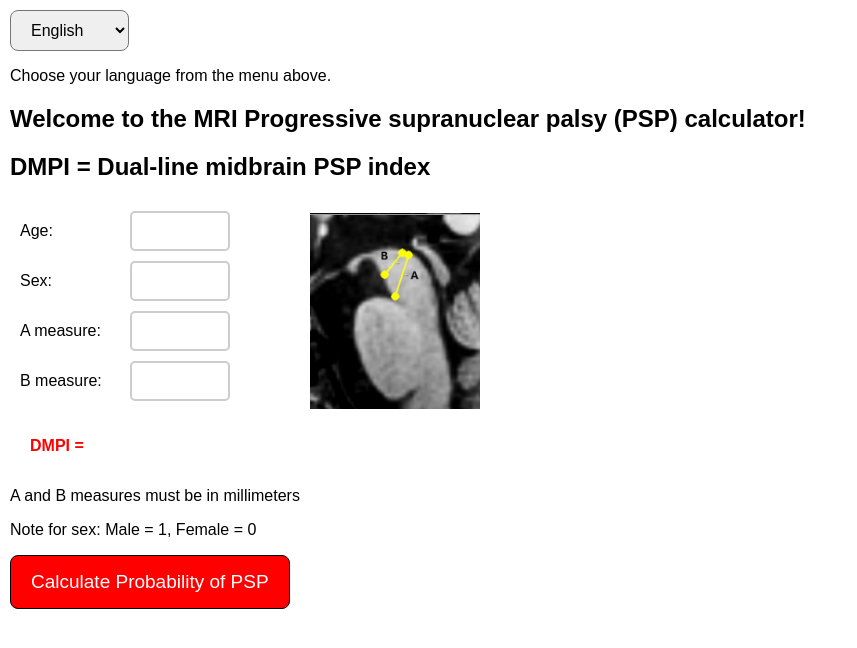
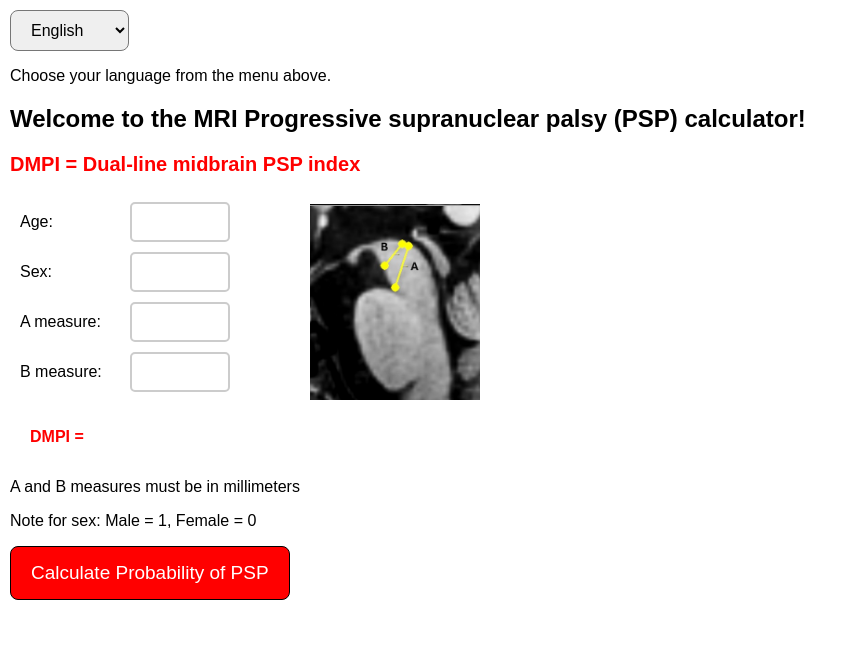
Before and after one commit to Neuroimagingunicz/mri_calc, a plain HTML site: page index.html in a window 1280 px wide. Shown: the whole page, without its empty margins (0-857 px from the left). Drawn offline with Linux system fonts and the light colour scheme.

Commit message:
Update index.html

```diff
--- a/index.html
+++ b/index.html
@@ -399,6 +399,12 @@ window.onresize = adjustImagePosition;
             margin: 10px;
             padding: 0;
         }
+        #welcome2 {
+            font-size: 20px; /* Adatta la dimensione a seconda delle tue esigenze */
+            color: red;
+        }
+
+
 
         /* Contenitore principale */
         .container {
```
